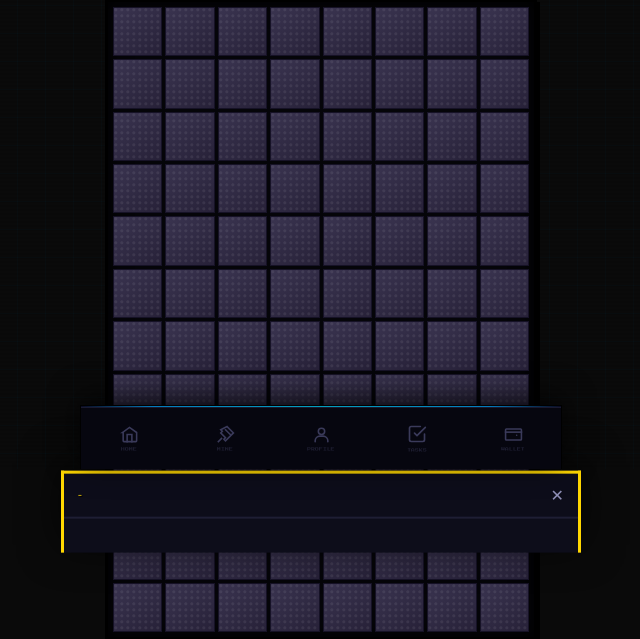
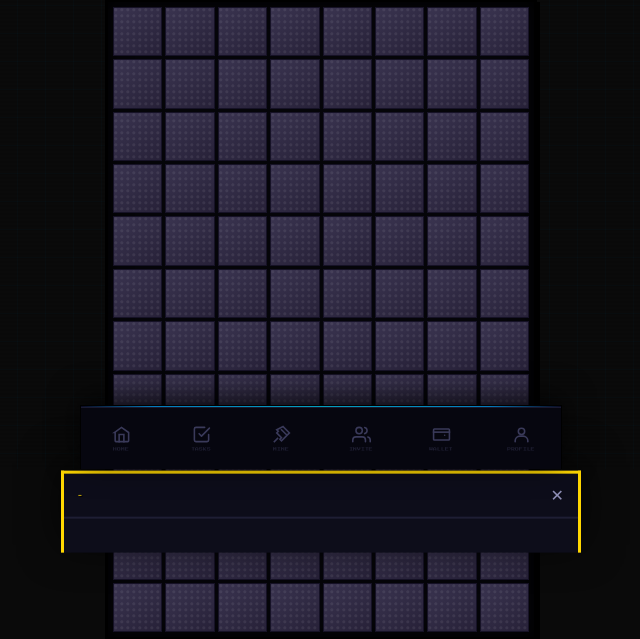
Before and after one commit to isaacmanual3-rgb/mibot, a Flask app: page /mine in a window 1280 px wide. Shown: the part 331-970 px from the top of the page, without its empty margins (319-959 px from the left). Run offline with Flask 3, Linux system fonts and the light colour scheme; the visitor is signed in with stand-in values (Sample User, id 1); data comes from the database, SQL or seed files in the repository; data that the repository does not hold is empty; some libraries are stand-ins or nearby versions.

Commit message:
Add files via upload

```diff
--- a/templates/base.html
+++ b/templates/base.html
@@ -199,6 +199,16 @@
                 <span class="bnav-label">{{ t.bnav_home }}</span>
             </a>
 
+            <a href="{{ url_for('tasks') }}" class="bnav-item {% if request.endpoint == 'tasks' %}active{% endif %}" title="Tasks">
+                <div class="bnav-icon">
+                    <svg viewBox="0 0 24 24" fill="none" stroke="currentColor" stroke-width="2" stroke-linecap="round" stroke-linejoin="round">
+                        <path d="M9 11l3 3L22 4"/>
+                        <path d="M21 12v7a2 2 0 0 1-2 2H5a2 2 0 0 1-2-2V5a2 2 0 0 1 2-2h11"/>
+                    </svg>
+                </div>
+                <span class="bnav-label">{{ t.bnav_tasks }}</span>
+            </a>
+
             <a href="{{ url_for('mining') }}" class="bnav-item {% if request.endpoint == 'mining' %}active{% endif %}" title="Mining">
                 <div class="bnav-icon">
                     <svg viewBox="0 0 24 24" fill="none" stroke="currentColor" stroke-width="2" stroke-linecap="square">
@@ -210,24 +220,16 @@
                 <span class="bnav-label">{{ t.bnav_mine }}</span>
             </a>
 
-            <a href="{{ url_for('profile') }}" class="bnav-item {% if request.endpoint == 'profile' %}active{% endif %}" title="Profile">
+            <a href="{{ url_for('referrals') }}" class="bnav-item {% if request.endpoint == 'referrals' %}active{% endif %}" title="Referrals">
                 <div class="bnav-icon">
                     <svg viewBox="0 0 24 24" fill="none" stroke="currentColor" stroke-width="2" stroke-linecap="round" stroke-linejoin="round">
-                        <circle cx="12" cy="8" r="4"/>
-                        <path d="M4 21v-1a6 6 0 0 1 6-6h4a6 6 0 0 1 6 6v1"/>
+                        <path d="M17 21v-2a4 4 0 0 0-4-4H5a4 4 0 0 0-4 4v2"/>
+                        <circle cx="9" cy="7" r="4"/>
+                        <path d="M23 21v-2a4 4 0 0 0-3-3.87"/>
+                        <path d="M16 3.13a4 4 0 0 1 0 7.75"/>
                     </svg>
                 </div>
-                <span class="bnav-label">{{ t.bnav_profile }}</span>
-            </a>
-
-            <a href="{{ url_for('tasks') }}" class="bnav-item bnav-center {% if request.endpoint == 'tasks' %}active{% endif %}" title="Tasks">
-                <div class="bnav-icon">
-                    <svg viewBox="0 0 24 24" fill="none" stroke="currentColor" stroke-width="2" stroke-linecap="round" stroke-linejoin="round">
-                        <path d="M9 11l3 3L22 4"/>
-                        <path d="M21 12v7a2 2 0 0 1-2 2H5a2 2 0 0 1-2-2V5a2 2 0 0 1 2-2h11"/>
-                    </svg>
-                </div>
-                <span class="bnav-label">{{ t.bnav_tasks }}</span>
+                <span class="bnav-label">{{ t.bnav_invite }}</span>
             </a>
 
             <a href="{{ url_for('wallet') }}" class="bnav-item {% if request.endpoint == 'wallet' %}active{% endif %}" title="Wallet">
@@ -241,7 +243,18 @@
                 <span class="bnav-label">{{ t.bnav_wallet }}</span>
             </a>
 
+            <a href="{{ url_for('profile') }}" class="bnav-item {% if request.endpoint == 'profile' %}active{% endif %}" title="Profile">
+                <div class="bnav-icon">
+                    <svg viewBox="0 0 24 24" fill="none" stroke="currentColor" stroke-width="2" stroke-linecap="round" stroke-linejoin="round">
+                        <circle cx="12" cy="8" r="4"/>
+                        <path d="M4 21v-1a6 6 0 0 1 6-6h4a6 6 0 0 1 6 6v1"/>
+                    </svg>
+                </div>
+                <span class="bnav-label">{{ t.bnav_profile }}</span>
+            </a>
+
         </nav>
+
 
     </div><!-- .app-container -->
 
```
